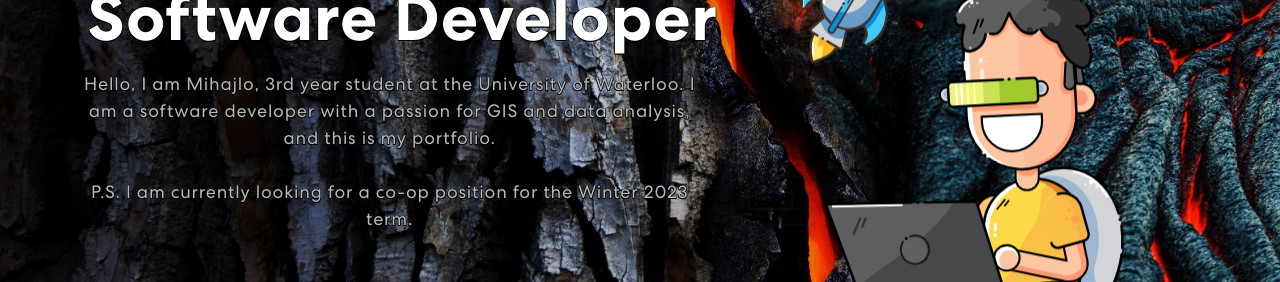
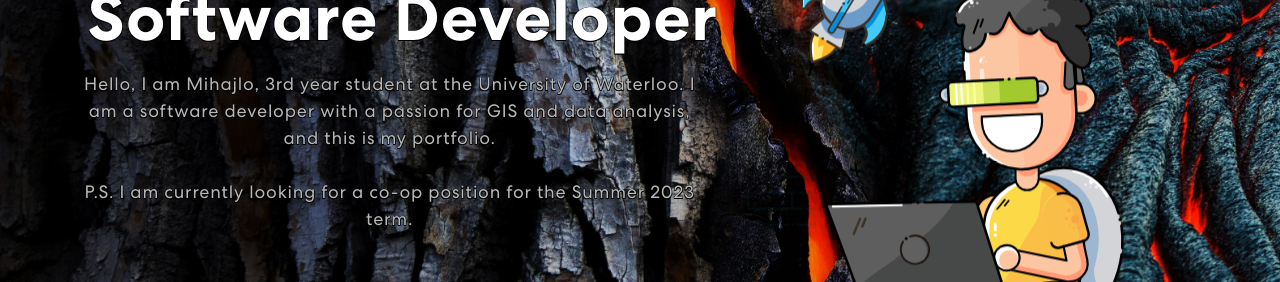
Before and after one commit to micic-mihajlo/mmicic-portfolio, a React (Create React App) app: page / in a window 1280 px wide. Shown: the part 339-621 px from the top of the page. Built offline with nearby package versions, Linux system fonts and the light colour scheme.

Commit message:
changes to the page

```diff
--- a/src/components/Banner.js
+++ b/src/components/Banner.js
@@ -51,7 +51,7 @@ export const Banner = () => {
             <h1>{" "}<span classname ="wrap">{text}</span></h1>
             <p>Hello, I am Mihajlo, 3rd year student at the University of Waterloo.
               I am a software developer with a passion for GIS and data analysis, and this is my portfolio.<br></br><br></br>
-              P.S. I am currently looking for a co-op position for the Winter 2023 term.
+              P.S. I am currently looking for a co-op position for the Summer 2023 term.
             </p>
             {/* <button onClick={() => console.log('connect')}>Let’s Connect <ArrowRightCircle size={25} /></button> */}
           </Col>
--- a/src/components/Newsletter.js
+++ b/src/components/Newsletter.js
@@ -27,7 +27,7 @@ export const Newsletter = ({ status, message, onValidated }) => {
         <div className="newsletter-bx wow slideInUp">
           <Row>
             <Col lg={12} md={6} xl={5}>
-              <h3>Subscribe to my Newsletter<br></br>(Feature coming soon)</h3>
+              <h3>Subscribe to my Newsletter<br></br>(Currently in Development Phase)</h3>
               {status === 'sending' && <Alert>Sending...</Alert>}
               {status === 'error' && <Alert variant="danger">{message}</Alert>}
               {status === 'success' && <Alert variant="success">{message}</Alert>}
```
